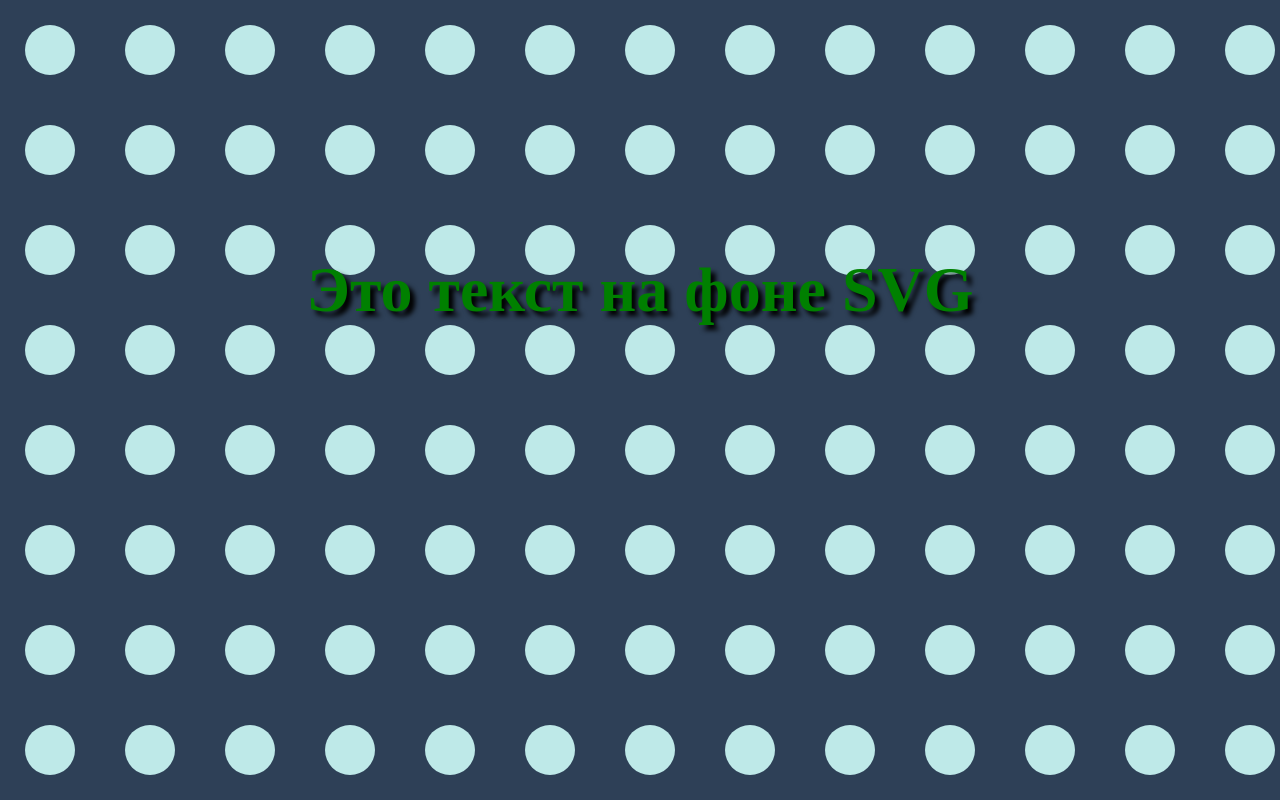
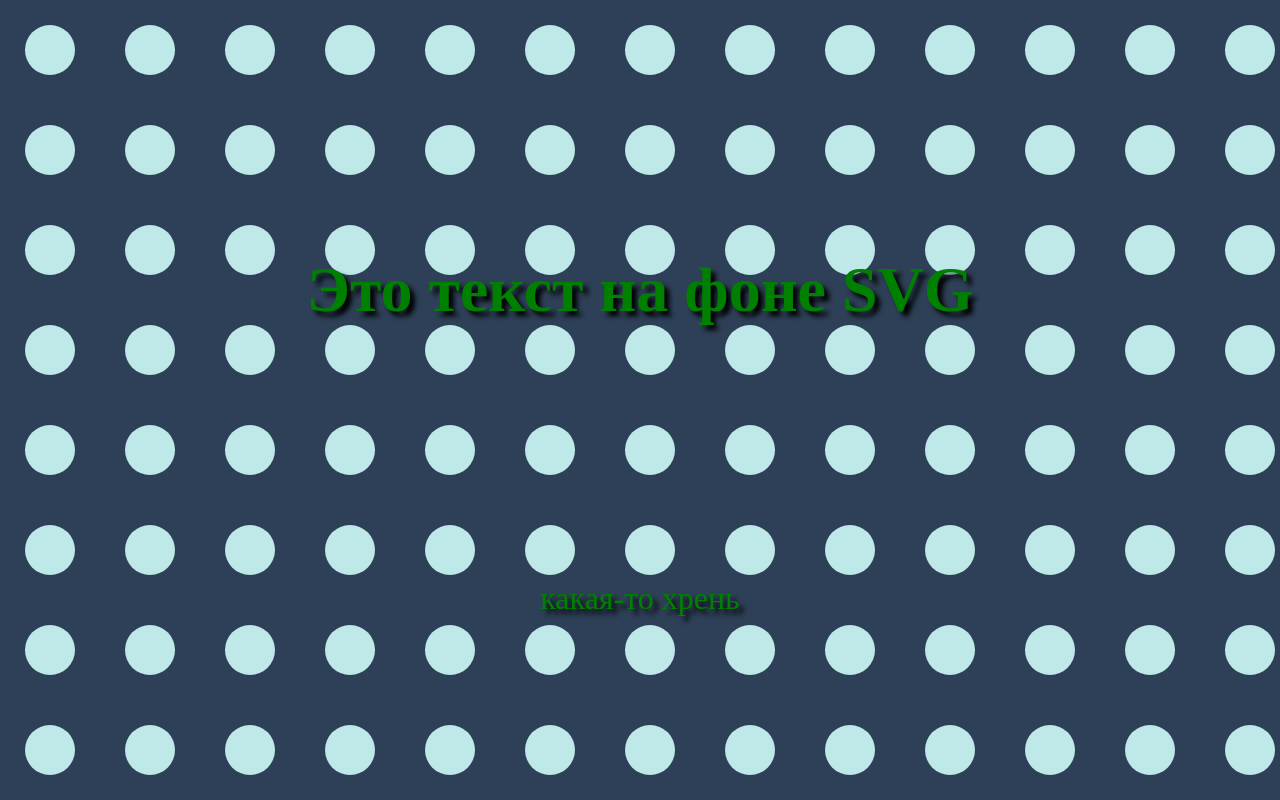
Before and after one commit to EvgeniyaRo/testgit, a plain HTML site: page index.html in a window 1280 px wide. Drawn offline with Linux system fonts and the light colour scheme.

Commit message:
second commit

```diff
--- a/index.html
+++ b/index.html
@@ -9,5 +9,6 @@
 	<div>
 		<h1>Это текст на фоне SVG</h1>
 	</div>
+	<div>какая-то хрень</div>
 </body>
 </html>
```
